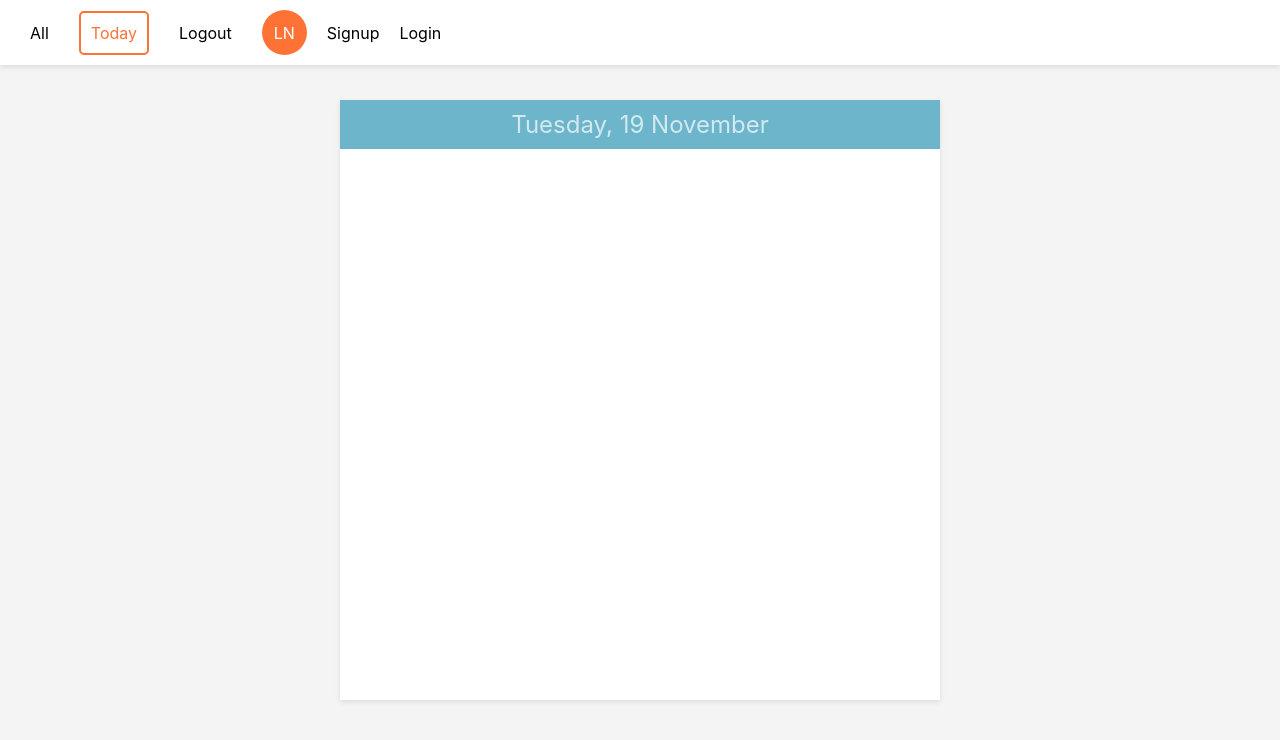
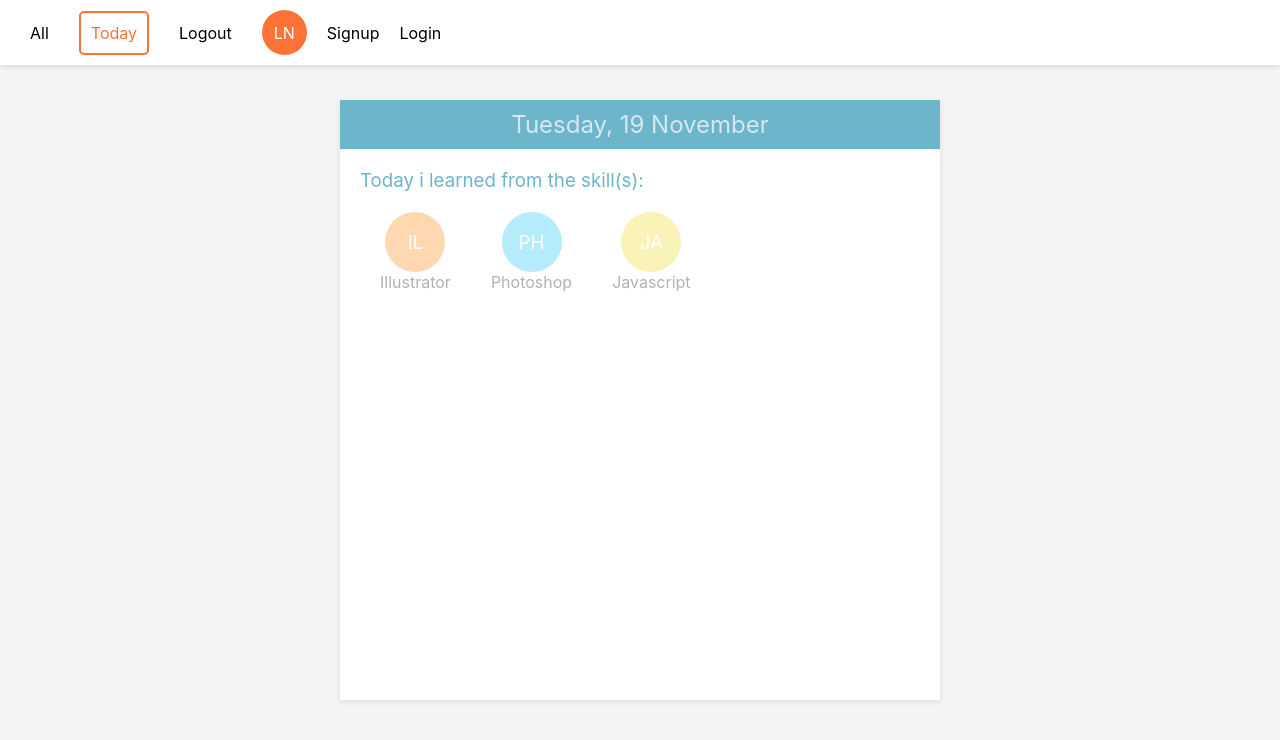
Before and after one commit to LaupWing/daily-achievements, a React (Create React App) app: page / in a window 1280 px wide. Shown: the top 740 px of the page. Built offline with nearby package versions, Linux system fonts and the light colour scheme.

Commit message:
added skill container

```diff
--- a/src/index.css
+++ b/src/index.css
@@ -138,7 +138,6 @@ a{
     background: white;
     box-shadow: var(--shadow);
 }
-
 .Dashboard .Today h2{
     background: var(--darkBlue-color);
     width: 100%;
@@ -147,3 +146,42 @@ a{
     font-weight: 400;
     text-align: center;
 }
+
+.Dashboard .Today .skills{
+    display: flex;
+    flex-direction: column;
+    margin: 20px;
+}
+.Dashboard .Today .skills h3{
+    font-weight: normal;
+    color: var(--darkBlue-color);
+}
+.Dashboard .Today .skills-container{
+    display: flex;
+    align-items: center;
+}
+
+.Dashboard .Today .skill{
+    transition: .5s;
+    display: flex;
+    justify-content: center;
+    flex-direction: column;
+    align-items: center;
+    margin: 20px;
+    opacity: .3;
+    cursor: pointer;
+}
+.Dashboard .Today .skill:hover{
+    opacity: 1;
+}
+.Dashboard .Today .skill h3{
+    width: 60px;
+    height: 60px;
+    background: orange;
+    border-radius: 50%;
+    display: flex;
+    justify-content: center;
+    align-items: center;
+    color: white;
+    text-transform: uppercase;
+}
--- a/src/today/Skills.js
+++ b/src/today/Skills.js
@@ -1,11 +1,28 @@
-import React from 'react'
-
-function Skills() {
-    return (
-        <div>
-            <h3>Today i have learned something from the skill:</h3>
-        </div>
-    )
+import React, { Component } from 'react'
+import {connect} from 'react-redux'
+export class Skills extends Component {
+    render() {
+        const {skills} = this.props
+        return (
+            <div className='skills'>
+                <h3>Today i learned from the skill(s):</h3>
+                <div className="skills-container">
+                    {skills && skills.map(skill=>{
+                        return(
+                            <div className="skill">
+                                <h3 style={{background:skill.color}}>{skill.title.slice(0,2)}</h3>
+                                <p>{skill.title}</p>
+                            </div>
+                        )
+                    })}
+                </div>
+            </div>
+        )
+    }
 }
-
-export default Skills
+const mapStateToProps = (state)=>{
+    return{
+        skills: state.skills
+    }
+}
+export default connect(mapStateToProps)(Skills)
--- a/src/today/Today.js
+++ b/src/today/Today.js
@@ -1,5 +1,5 @@
 import React, { Component } from 'react'
-
+import Skills from './Skills'
 class Today extends Component {
     dateInString(){
         const monthNames = ["January", "February", "March", "April", "May", "June",
@@ -13,6 +13,7 @@ class Today extends Component {
         return (
             <div className="Today">
                 <h2>{this.dateInString()}</h2>
+                <Skills/>
             </div>
         )
     }
```
